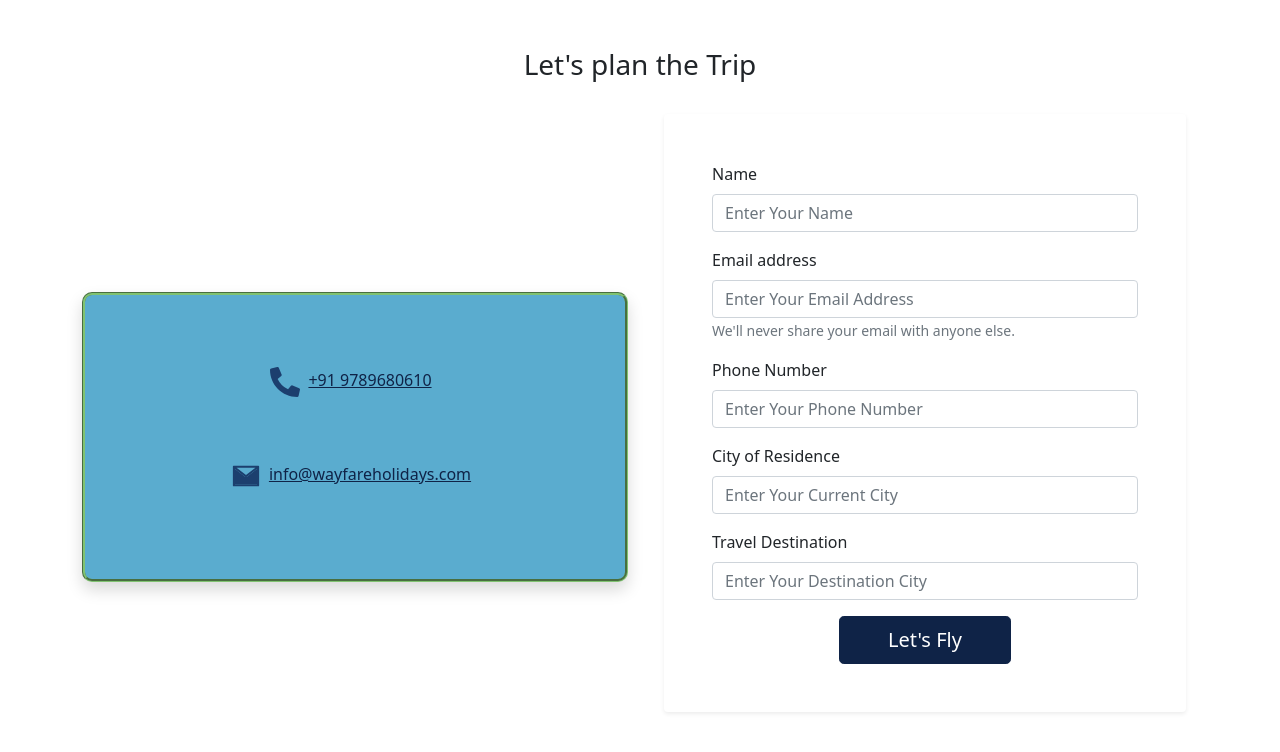
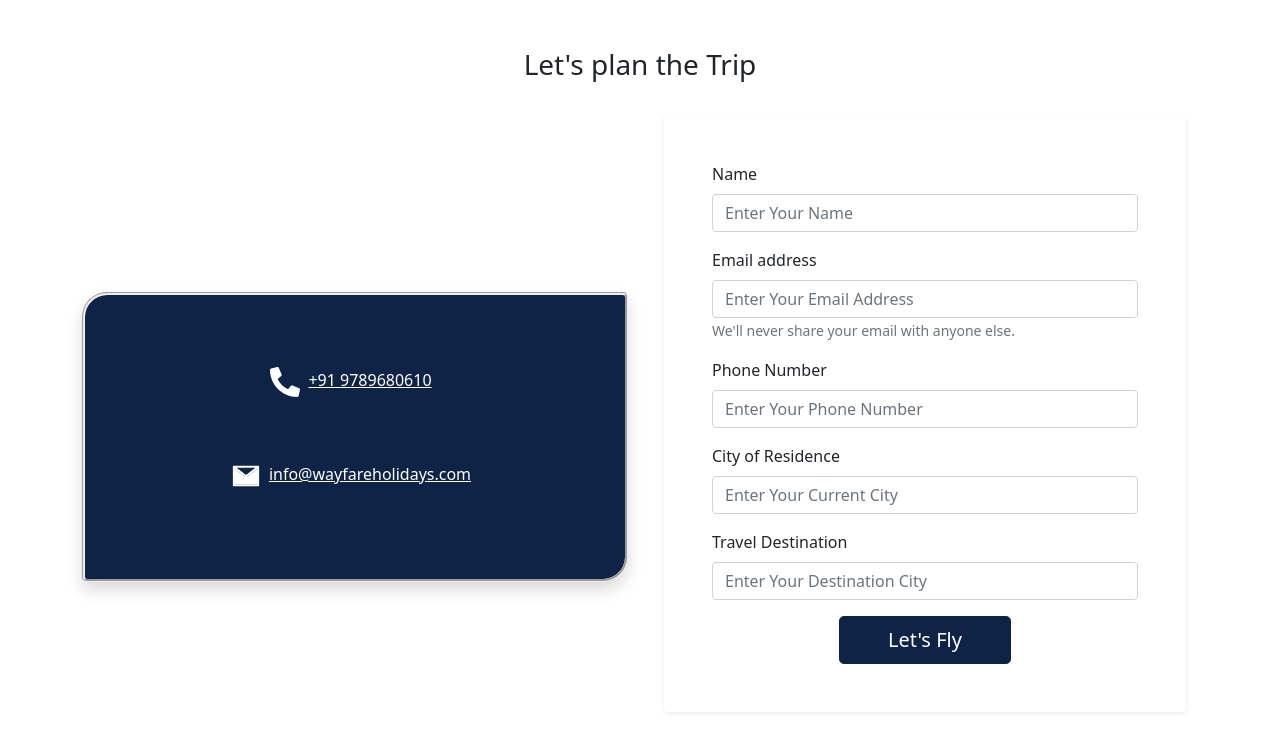
Before and after one commit to shreegowtham27/beta-wayfare, a Next.js app: page /components/contact in a window 1280 px wide. Shown: the top 752 px of the page. Built offline with nearby package versions, Linux system fonts and the light colour scheme.

Commit message:
updated COlor

```diff
--- a/pages/components/contact.js
+++ b/pages/components/contact.js
@@ -57,14 +57,14 @@ export default function ContactForm() {
                             <h3 className="text-center mt-5">Let&#39;s plan the Trip</h3>
                             <Row className="justify-content-md-center align-items-center h-75">
                                 <Col md={6}>
-                                    <div style={{backgroundColor:"#5AACCF",borderRadius:"10px",borderStyle:"groove",borderColor:"#80C271"}} className="text-center font-weight-bold py-5 shadow">
+                                    <div style={{borderRadius:"25px 5px 25px 5px",borderStyle:"groove"}} className="text-center bg-primary font-weight-bold py-5 shadow">
                                         <p className="p-4 text-center font-weight-bold">
-                                            <FaPhoneAlt size={30} color="#1C3F6E"/>
-                                            <a className="text-primary px-2" href="tel:+919789680610">+91 9789680610</a>
+                                            <FaPhoneAlt size={30} color="#fff"/>
+                                            <a className="text-white px-2" href="tel:+919789680610">+91 9789680610</a>
                                         </p>
                                         <p className="p-4">
-                                            <AiTwotoneMail size={30} color="#1C3F6E"/>
-                                            <a className="text-primary px-2" href="mailto:someone@example.com">info@wayfareholidays.com</a>
+                                            <AiTwotoneMail size={30} color="#fff"/>
+                                            <a className="text-white px-2" href="mailto:someone@example.com">info@wayfareholidays.com</a>
                                         </p>
                                     </div>
                                 </Col>
```
Also changed, not shown: styles/global.scss (indentation only).
